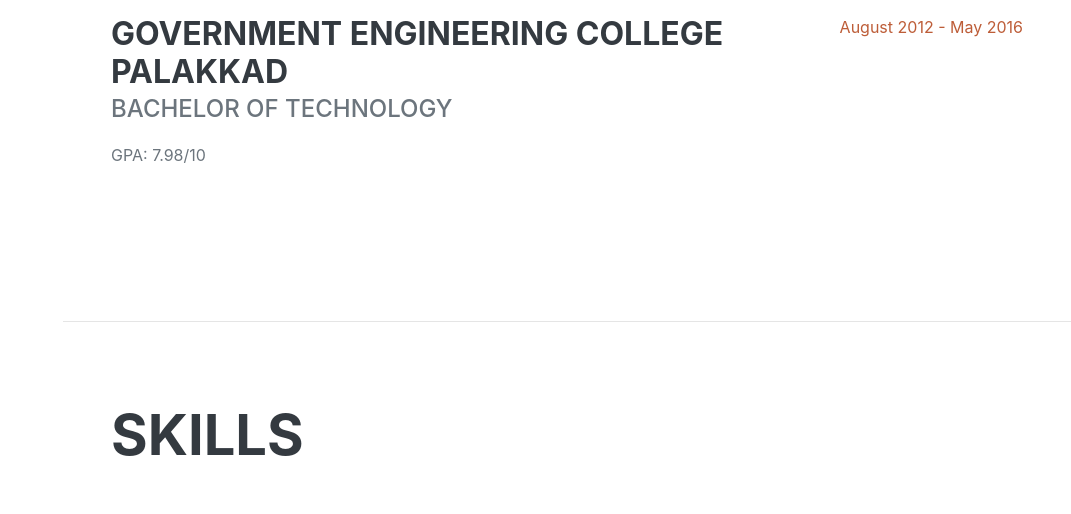
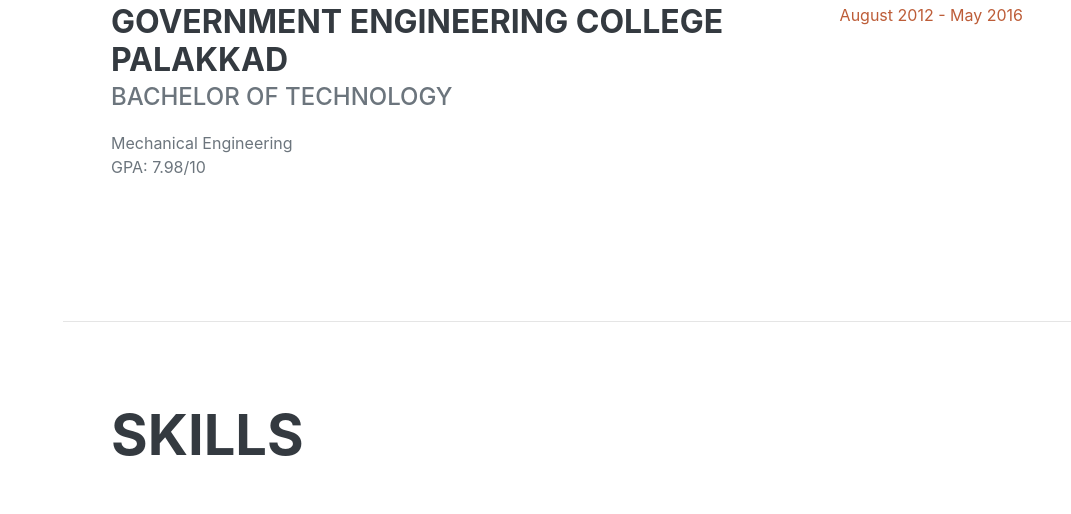
Before and after one commit to JishnuJayaraj/JishnuResume.github.io, a plain HTML site: page index.html in a window 1280 px wide. Shown: the part 1280-1794 px from the top of the page, without its empty margins (209-1280 px from the left). Drawn offline with nearby package versions, Linux system fonts and the light colour scheme; a web font is replaced by a local one.

Commit message:
v1 complete

```diff
--- a/index.html
+++ b/index.html
@@ -81,6 +81,7 @@
                         <div class="flex-grow-1">
                             <h3 class="mb-0">Government Engineering College Palakkad</h3>
                             <div class="subheading mb-3">Bachelor of Technology</div>
+                            <div>Mechanical Engineering</div>
                             <p>GPA: 7.98/10</p>
                         </div>
                         <div class="flex-shrink-0"><span class="text-primary">August 2012 - May 2016</span></div>
```
